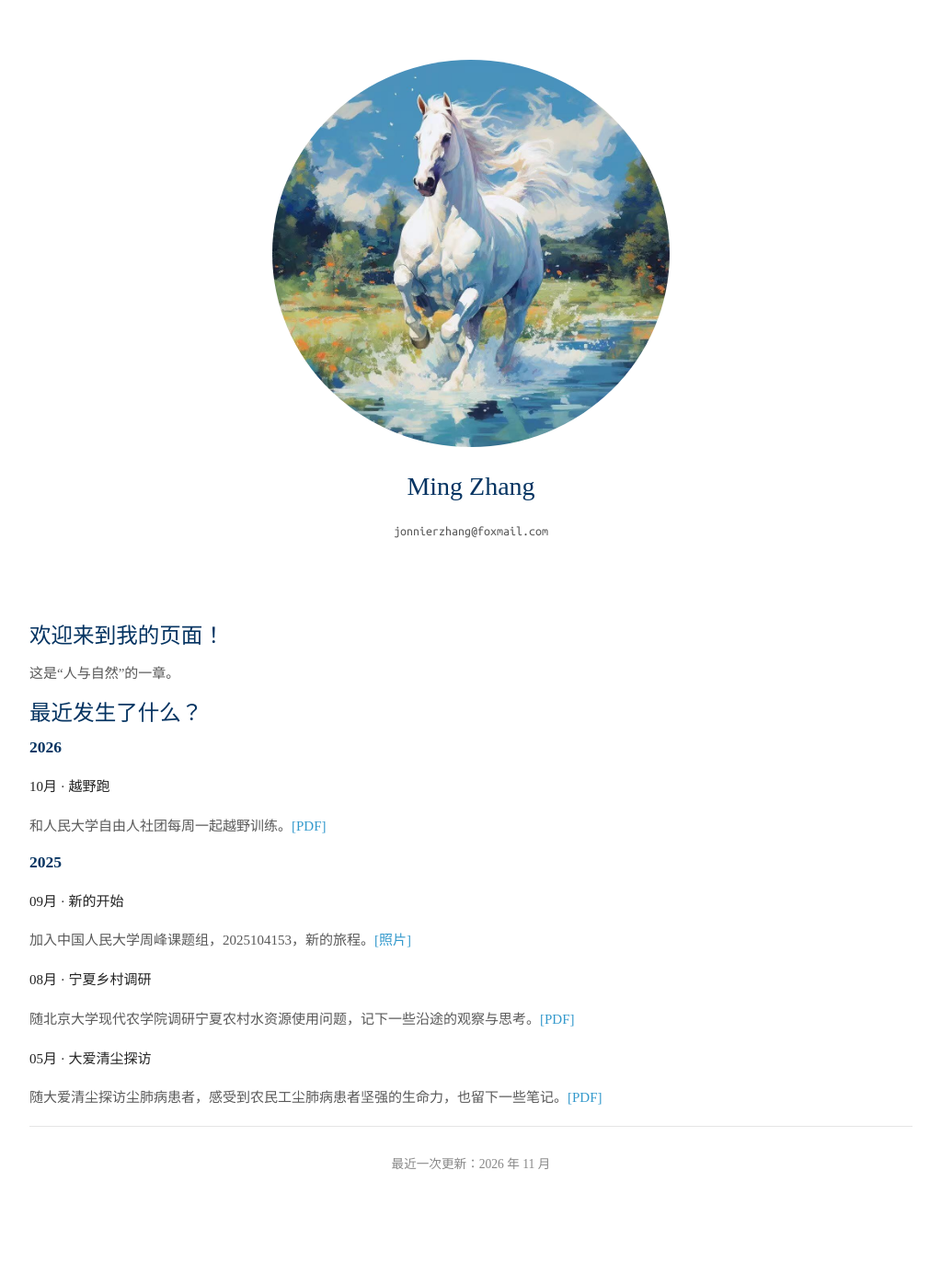
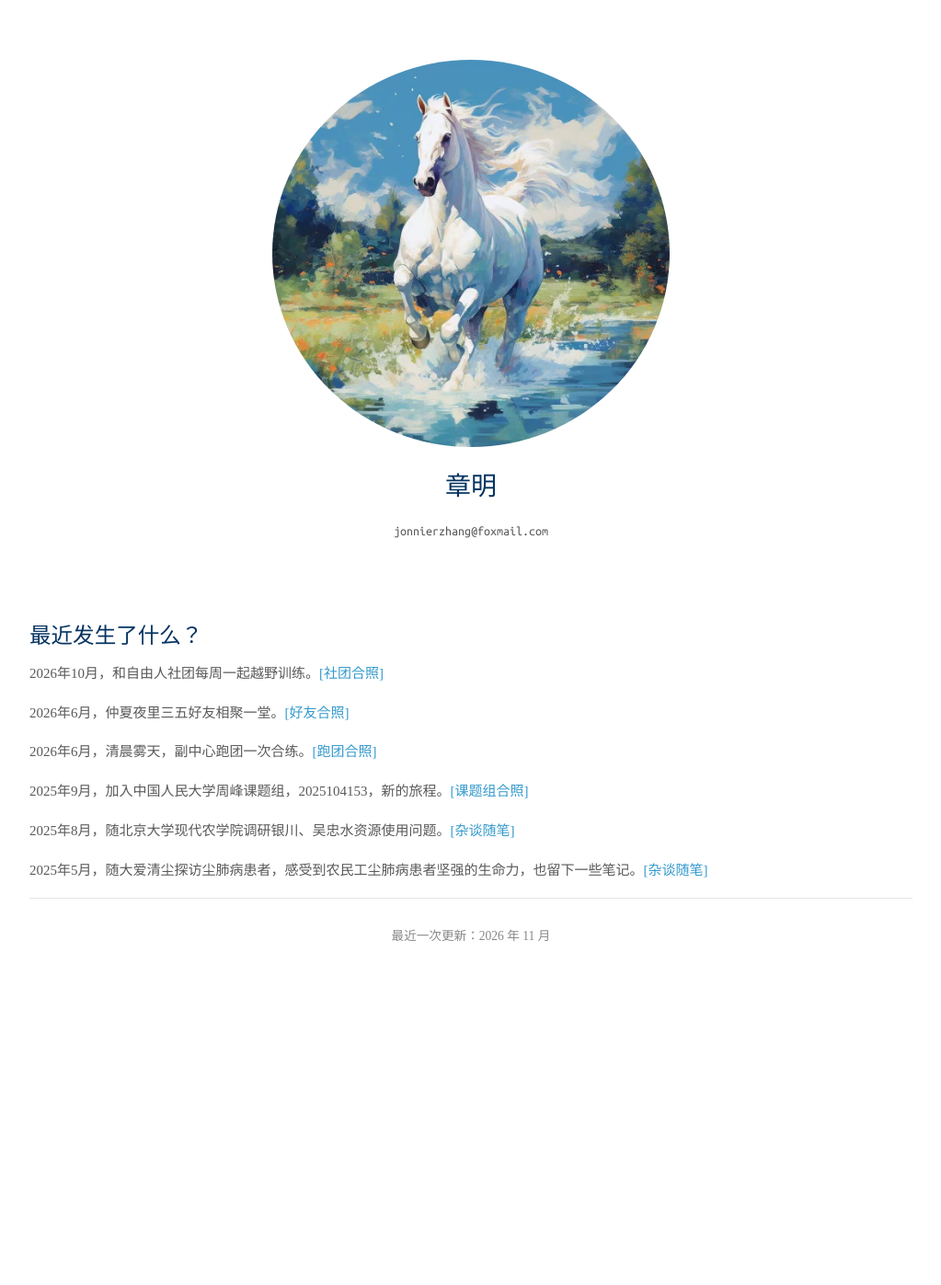
Before and after one commit to zhangming4153/me, a Jekyll site: the page built from cn/index.md, in a window 1280 px wide. Shown: the whole page at 92% size, without its empty margins (128-1151 px from the left). Built offline with Jekyll 4.4.1, drawn with Linux system fonts in a browser that asks for light colours; a style sheet for code colours, icons or effects is not loaded; after the commit the page ends 1149 px from its top, so only the background shows below that.

Commit message:
Update personal life page

```diff
--- a/cn/index.md
+++ b/cn/index.md
@@ -1,35 +1,22 @@
 ---
 layout: homepage
-title: Ming Zhang
+title: 章明
 permalink: /cn/
 ---
 
-## 欢迎来到我的页面！
-
-这是“人与自然”的一章。
-
 ## 最近发生了什么？
 
-### 2026
+2026年10月，和自由人社团每周一起越野训练。[[社团合照]](/assets/freeman_1028.pdf)
 
-**10月 · 越野跑**
+2026年6月，仲夏夜里三五好友相聚一堂。[[好友合照]](/assets/party_0621.jpg)
 
-和人民大学自由人社团每周一起越野训练。[[PDF]](/assets/freeman_1028.pdf)
+2026年6月，清晨雾天，副中心跑团一次合练。[[跑团合照]](/assets/tongzhou_0606.png)
 
+2025年9月，加入中国人民大学周峰课题组，2025104153，新的旅程。[[课题组合照]](/assets/people_0912.jpg)
 
-### 2025
+2025年8月，随北京大学现代农学院调研银川、吴忠水资源使用问题。[[杂谈随笔]](/assets/Ningxia.pdf)
 
-**09月 · 新的开始**
-
-加入中国人民大学周峰课题组，2025104153，新的旅程。[[照片]](/assets/people_0912.jpg)
-
-**08月 · 宁夏乡村调研**
-
-随北京大学现代农学院调研宁夏农村水资源使用问题，记下一些沿途的观察与思考。[[PDF]](/assets/Ningxia.pdf)
-
-**05月 · 大爱清尘探访**
-
-随大爱清尘探访尘肺病患者，感受到农民工尘肺病患者坚强的生命力，也留下一些笔记。[[PDF]](/assets/Shanxi.pdf)
+2025年5月，随大爱清尘探访尘肺病患者，感受到农民工尘肺病患者坚强的生命力，也留下一些笔记。[[杂谈随笔]](/assets/Shanxi.pdf)
 
 ---
 
```
